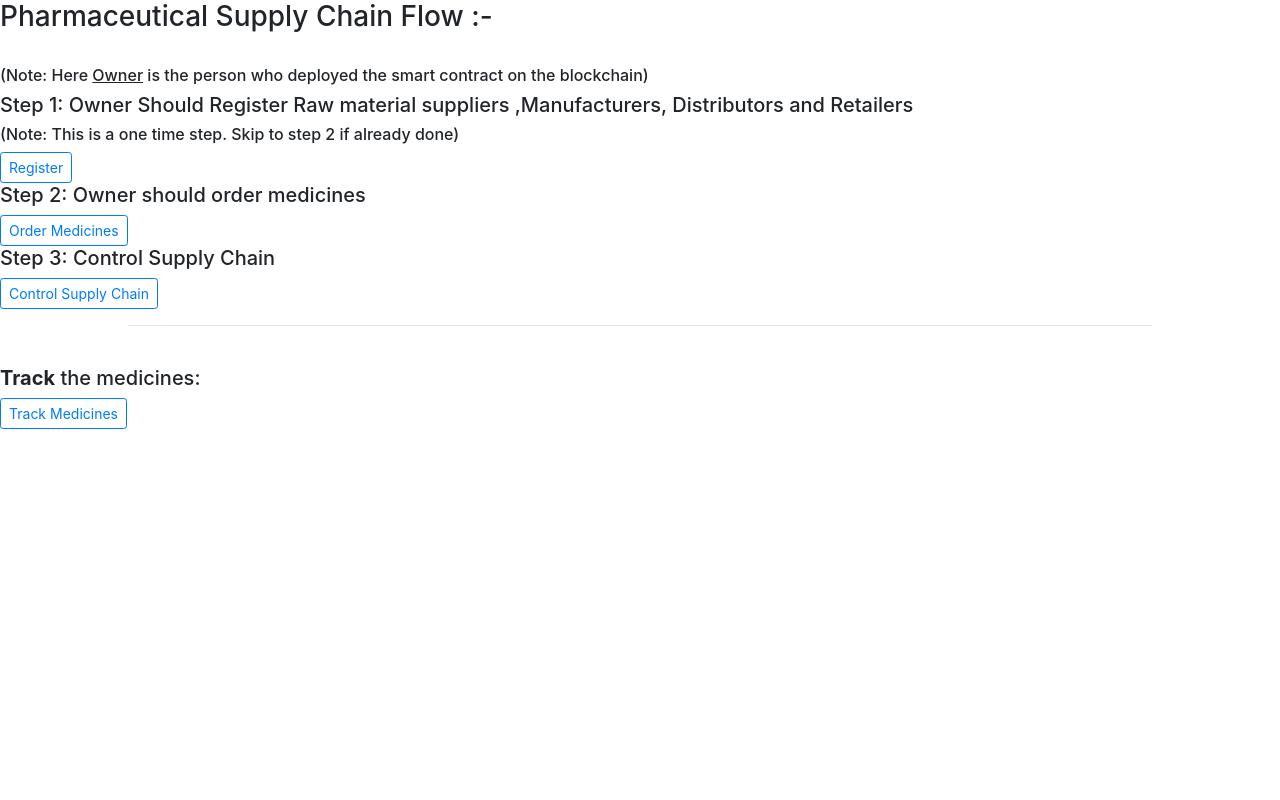
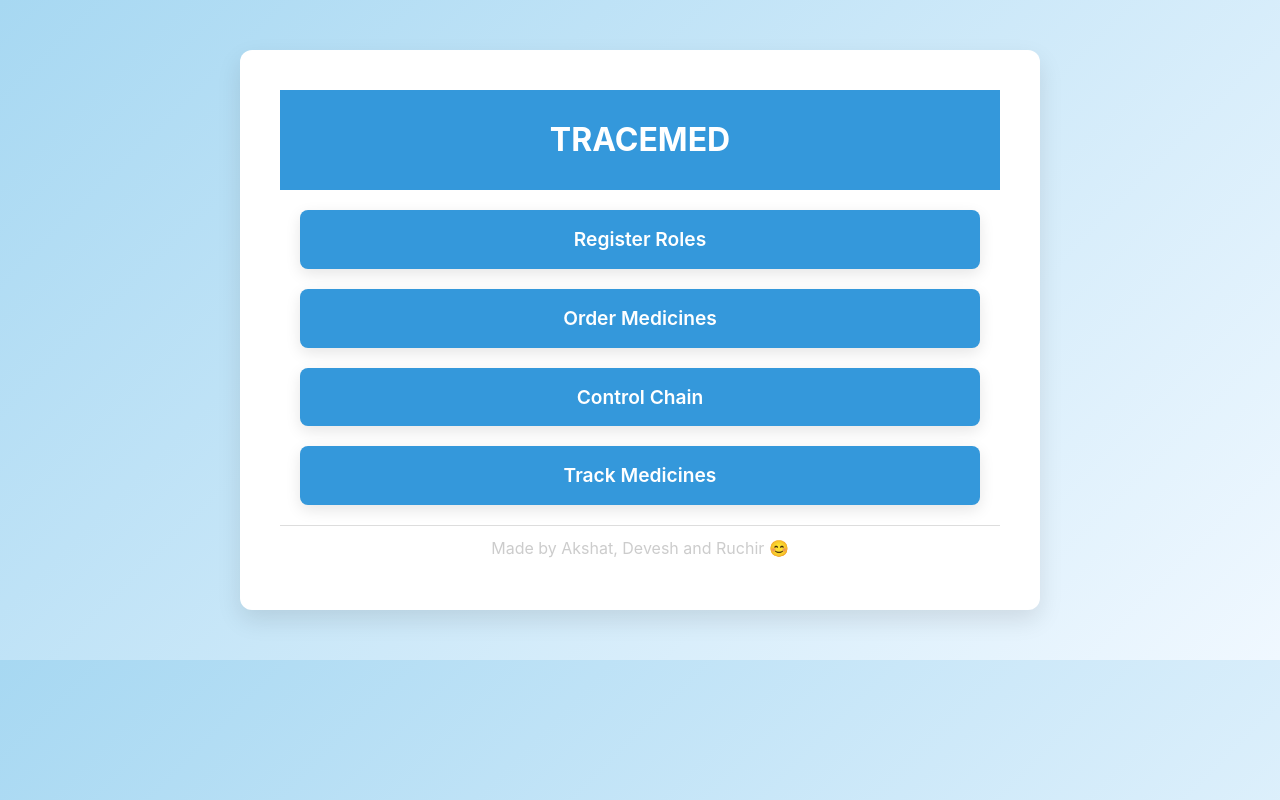
Before and after one commit to Githubspruchir/Blockchain-Based-Supply-Chain-Manager, a React (Create React App) app in the folder client/: page / in a window 1280 px wide. Built offline with nearby package versions, Linux system fonts and the light colour scheme.

Commit message:
Update Home.js

```diff
--- a/client/src/Home.js
+++ b/client/src/Home.js
@@ -1,41 +1,31 @@
-import React from 'react'
-import { useHistory } from "react-router-dom"
+import React from "react";
+import { useHistory } from "react-router-dom";
+import "./Home.css";
 
 function Home() {
-    const history = useHistory()
-    const redirect_to_roles = () => {
-        history.push('/roles')
-    }
-    const redirect_to_addmed = () => {
-        history.push('/addmed')
-    }
-    const redirect_to_supply = () => {
-        history.push('/supply')
-    }
-    const redirect_to_track = () => {
-        history.push('/track')
-    }
-    return (
-        <div>
-            <h3>Pharmaceutical Supply Chain Flow :- </h3>
-            <br />
-            <h6>(Note: Here <u>Owner</u> is the person who deployed the smart contract on the blockchain)</h6>
-            <h5>Step 1: Owner Should Register Raw material suppliers ,Manufacturers, Distributors and Retailers</h5>
-            <h6>(Note: This is a one time step. Skip to step 2 if already done)</h6>
-            <button onClick={redirect_to_roles} className="btn btn-outline-primary btn-sm">Register</button>
-            <br />
-            <h5>Step 2: Owner should order medicines</h5>
-            <button onClick={redirect_to_addmed} className="btn btn-outline-primary btn-sm">Order Medicines</button>
-            <br />
-            <h5>Step 3: Control Supply Chain</h5>
-            <button onClick={redirect_to_supply} className="btn btn-outline-primary btn-sm">Control Supply Chain</button>
-            <br />
-            <hr />
-            <br />
-            <h5><b>Track</b> the medicines:</h5>
-            <button onClick={redirect_to_track} className="btn btn-outline-primary btn-sm">Track Medicines</button>
-        </div>
-    )
+  const history = useHistory();
+
+  const redirectTo = (path) => {
+    history.push(path);
+  };
+
+  return (
+    <div className="supply-chain-tracer">
+      {/* Header */}
+      <div className="header">TraceMed</div>
+
+      {/* Menu */}
+      <div className="menu">
+        <button onClick={() => redirectTo("/roles")}>Register Roles</button>
+        <button onClick={() => redirectTo("/addmed")}>Order Medicines</button>
+        <button onClick={() => redirectTo("/supply")}>Control Chain</button>
+        <button onClick={() => redirectTo("/track")}>Track Medicines</button>
+      </div>
+
+      {/* Footer */}
+      <div className="footer">Made by Akshat, Devesh and Ruchir 😊</div>
+    </div>
+  );
 }
 
-export default Home
+export default Home;
```
